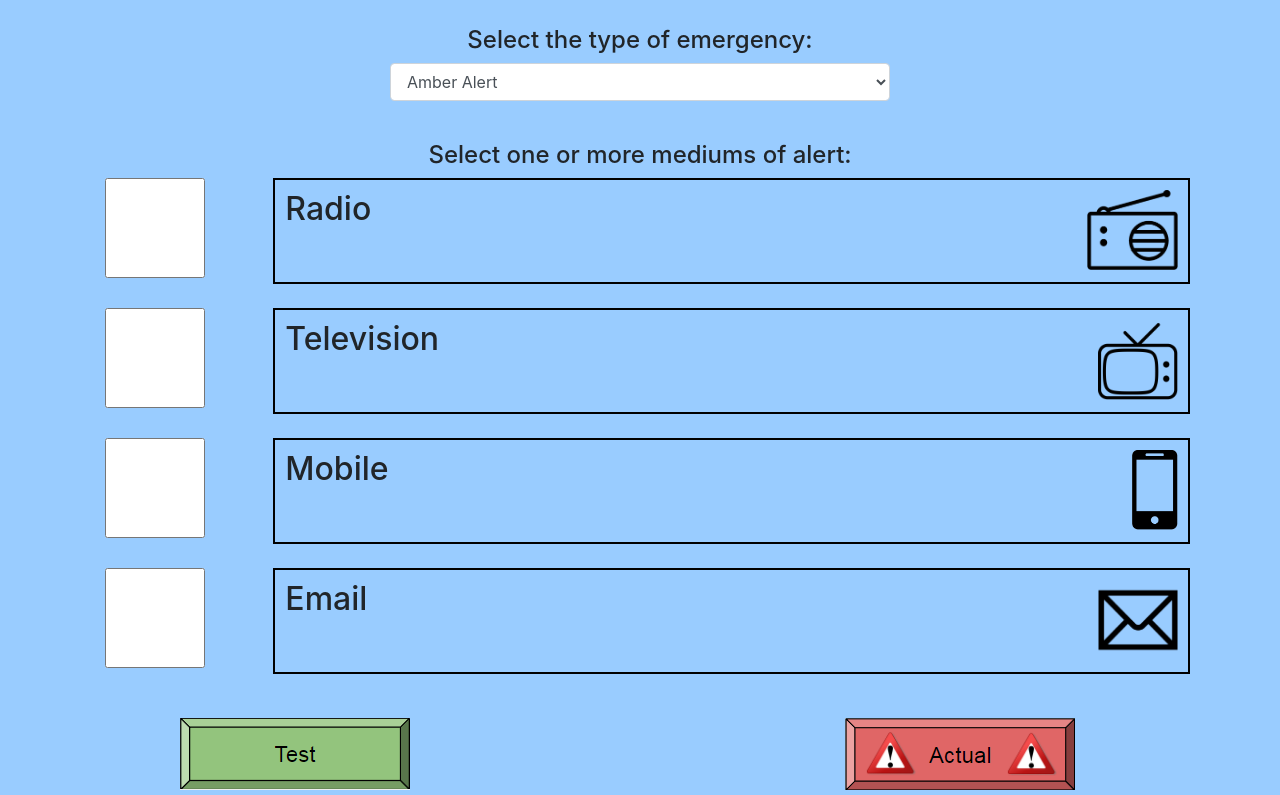
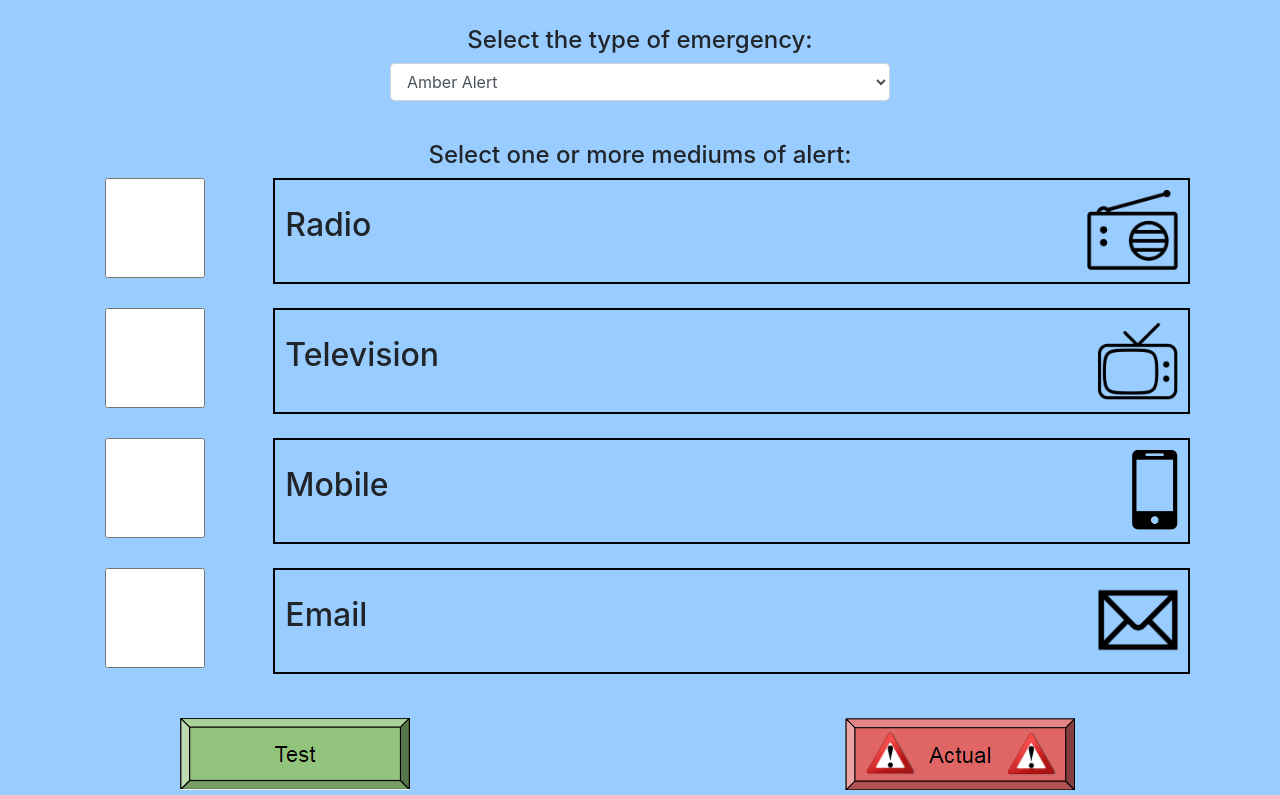
Before and after one commit to team-baboon/baboon-alert-system, a PHP site: page /menu.html in a window 1280 px wide. Shown: the part 144-939 px from the top of the page. Run offline with PHP 8.4, Linux system fonts and the light colour scheme; some libraries are stand-ins or nearby versions.

Commit message:
text vertical alignment

```diff
--- a/menu.html
+++ b/menu.html
@@ -1,5 +1,6 @@
 <!DOCTYPE html>
 <html lang="en">
+
 <head>
     <meta charset="UTF-8">
     <meta name="viewport" content="width=device-width, initial-scale=1, shrink-to-fit=no">
@@ -8,7 +9,9 @@
     <link rel="stylesheet" href="stylesheet.css">
     <title>State of Hawai'i Emergency Alert System</title>
 </head>
+
 <body class="splash-page">
+
 <div class="row">
     <div class="col-md-6 col-md-offset-3 header-box">
         <h1 class="text-center">State of Hawai'i Emergency Alert System</h1>
@@ -17,6 +20,7 @@
 
 <div class="container">
     <form method="GET" role="form" id="myform">
+
         <!--Dropdown Menu Emergency Select-->
         <div class="row">
             <div class="col-md-3"></div>
@@ -47,7 +51,7 @@
                 <div class="col-md-10 checkbox-box">
                     <div class="row">
                         <div class="col-md-6">
-                            <h2>Radio</h2>
+                            <h2 class="vertical-align">Radio</h2>
                         </div>
                         <div class="col-md-6">
                             <img class="float-right" src="icons/radio_icon.png" alt="Radio" style="height:80px">
@@ -67,7 +71,7 @@
                 <div class="col-md-10 checkbox-box">
                     <div class="row">
                         <div class="col-md-6">
-                            <h2>Television</h2>
+                            <h2 class="vertical-align">Television</h2>
                         </div>
                         <div class="col-md-6">
                             <img class="float-right" src="icons/television_icon.png" alt="Television" style="height:80px">
@@ -87,7 +91,7 @@
                 <div class="col-md-10 checkbox-box">
                     <div class="row">
                         <div class="col-md-6">
-                            <h2>Mobile</h2>
+                            <h2 class="vertical-align">Mobile</h2>
                         </div>
                         <div class="col-md-6">
                             <img class="float-right" src="icons/mobile_icon.png" alt="Mobile" style="height:80px">
@@ -107,7 +111,7 @@
                 <div class="col-md-10 checkbox-box">
                     <div class="row">
                         <div class="col-md-6">
-                            <h2>Email</h2>
+                            <h2 class="vertical-align">Email</h2>
                         </div>
                         <div class="col-md-6">
                             <img class="float-right" src="icons/email_icon.png" alt="Email" style="height:80px">
@@ -130,6 +134,7 @@
             </div>
             <div class="col-md-1"></div>
         </div>
+
     </form>
 </div>
 
--- a/stylesheet.css
+++ b/stylesheet.css
@@ -83,3 +83,10 @@
   width: 230px;
   border: none;
 }
+
+.vertical-align {
+  height: 90%;
+  width: 100%;
+  display: flex;
+  align-items: center;
+}
```
